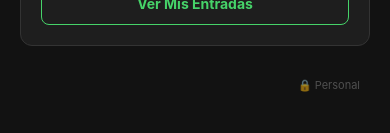
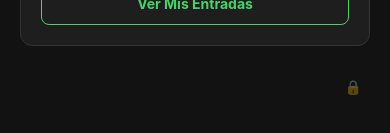
Before and after one commit to JVC-dev/CINE, a React Native app: screen /Dashboard in a window 390 px wide. Shown: the part 479-612 px from the top of the page. Built offline with nearby package versions, Linux system fonts and the light colour scheme.

Commit message:
style: ocultar acceso del personal

```diff
--- a/src/screens/DashboardScreen.tsx
+++ b/src/screens/DashboardScreen.tsx
@@ -42,7 +42,7 @@ export default function DashboardScreen({ navigation }: any) {
       </View>
 
       <TouchableOpacity style={styles.staffButton} onPress={() => navigation.navigate('AccesoPersonal')}>
-        <Text style={styles.staffText}>🔒 Personal</Text>
+        <Text style={styles.staffText}>🔒</Text>
       </TouchableOpacity>
     </ScrollView>
   );
@@ -111,6 +111,6 @@ const styles = StyleSheet.create({
     fontWeight: 'bold',
     fontSize: 14,
   },
-  staffButton: { alignSelf: 'flex-end', paddingVertical: 8, paddingHorizontal: 10, marginTop: 8, opacity: 0.6 },
-  staffText: { color: '#777', fontSize: 11 },
+  staffButton: { alignSelf: 'flex-end', padding: 8, marginTop: 8, opacity: 0.35 },
+  staffText: { fontSize: 14 },
 });
```
